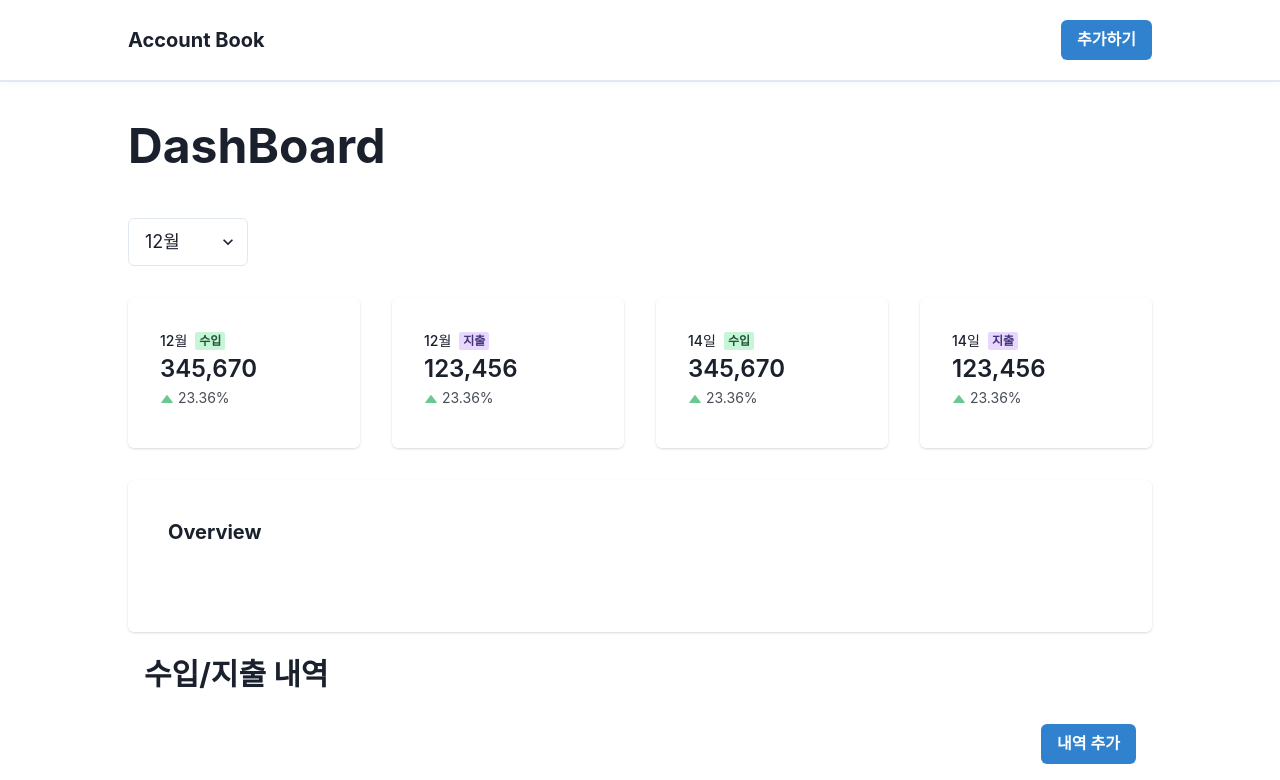
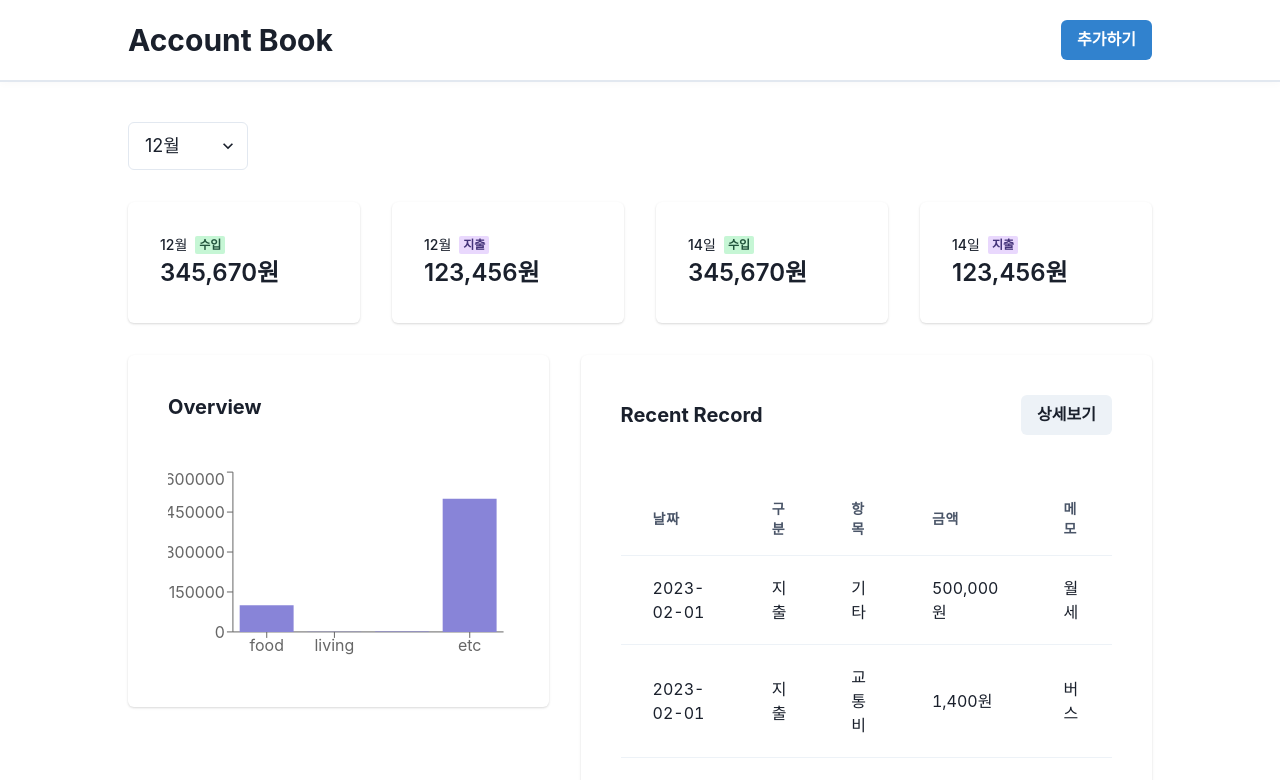
Before and after one commit to woorifisa-service-dev-2nd/frontend-3rd-accountBook, a React (Vite) app: page / in a window 1280 px wide. Shown: the top 780 px of the page. Built offline with nearby package versions, Linux system fonts and the light colour scheme.

Commit message:
feat: contextAPI 적용

```diff
--- a/src/App.jsx
+++ b/src/App.jsx
@@ -1,14 +1,32 @@
-
 import DashBoard from './components/dashboard/DashBoard';
 import LayoutContainer from './components/common/LayoutContainer';
-import DataList from './components/dashboard/DataList';
+import { createContext, useEffect, useState } from 'react';
+
+export const AccountContext = createContext();
 
 function App() {
+  const [data, setData] = useState([]);
+
+  const fetchData = async () => {
+    try {
+      const response = await fetch('../mock.json');
+      const jsonData = await response.json();
+      setData(jsonData.mockData);
+    } catch (error) {
+      console.error('Error:', error);
+    }
+  };
+
+  useEffect(() => {
+    fetchData();
+  }, []);
+
   return (
-    <LayoutContainer>
-      <DashBoard />
-      <DataList />
-    </LayoutContainer>
+    <AccountContext.Provider value={[data, setData]}>
+      <LayoutContainer>
+        <DashBoard />
+      </LayoutContainer>
+    </AccountContext.Provider>
   );
 }
 
--- a/src/components/common/Header.jsx
+++ b/src/components/common/Header.jsx
@@ -6,7 +6,7 @@ const Header = () => {
     <Box bg={'white'} as="nav" position="sticky" top={'0'} zIndex={99} alignItems="center" padding="0px" w="full" borderBottomWidth="2px" shadow="0 0 10px 0 rgba(0,0,0, 0.035)">
       <HStack margin="0 auto" maxW="container.lg" w="full" h={20} display="flex" justify={'space-between'} px={{ base: 4, lg: 0 }}>
         <Flex w={'full'} justifyContent={'space-between'} alignItems={'center'}>
-          <Heading size={'md'}>{'Account Book'}</Heading>
+          <Heading size={'lg'}>{'Account Book'}</Heading>
           <Button colorScheme="blue">추가하기</Button>
         </Flex>
       </HStack>
--- a/src/components/common/LayoutContainer.jsx
+++ b/src/components/common/LayoutContainer.jsx
@@ -6,7 +6,7 @@ const LayoutContainer = ({ children }) => {
     <>
       <Header />
 
-      <Container maxW="container.lg" w="full" p={0}>
+      <Container maxW="container.lg" w="full" p={0} mt={10}>
         <Stack flex={1} alignItems="stretch" w="full">
           <Stack flex={1} w="full" as="main">
             {children}
--- a/src/components/dashboard/Chart.jsx
+++ b/src/components/dashboard/Chart.jsx
@@ -1,38 +1,18 @@
-import { Card, Heading, Stack } from '@chakra-ui/react';
-import React from 'react';
+import React, { useContext } from 'react';
 import { Bar, BarChart, ResponsiveContainer, XAxis, YAxis } from 'recharts';
+import { AccountContext } from '../../App';
 
 const Chart = () => {
-  const [data, setData] = React.useState([]);
-
-  React.useEffect(() => {
-    const URL = 'http://127.0.0.1:5173/mock.json';
-
-    fetch(URL)
-      .then((response) => response.json())
-      .then((response) => setData(response.mockData));
-  }, []);
-
-  console.log(data);
+  const [data] = useContext(AccountContext);
 
   return (
-    <Card padding={10}>
-      <Stack spacing={12}>
-        <Heading as="h4" size="md">
-          Overview
-        </Heading>
-
-        {data.length > 0 && (
-          <ResponsiveContainer>
-            <BarChart width={300} height={200} data={data}>
-              <XAxis dataKey="chargeStatus" />
-              <YAxis dataKey="amount" />
-              <Bar dataKey="amount" fill="#8884d8" />
-            </BarChart>
-          </ResponsiveContainer>
-        )}
-      </Stack>
-    </Card>
+    <ResponsiveContainer width={'100%'} height={200}>
+      <BarChart width={300} height={'100%'} data={data}>
+        <XAxis dataKey="chargeStatus" />
+        <YAxis dataKey="amount" />
+        <Bar dataKey="amount" fill="#8884d8" />
+      </BarChart>
+    </ResponsiveContainer>
   );
 };
 
--- a/src/components/dashboard/DashBoard.jsx
+++ b/src/components/dashboard/DashBoard.jsx
@@ -1,21 +1,49 @@
-import { Heading, Menu, MenuButton, MenuItem, MenuList, Stack } from '@chakra-ui/react';
+import { Button, Card, Grid, GridItem, HStack, Heading, Menu, MenuButton, MenuItem, MenuList, Stack, Text } from '@chakra-ui/react';
 import TotalStatus from './TotalStatus';
 import Chart from './Chart';
 import SelectBox from '../common/SelectBox';
+import DataTable from './DataTable';
+import { useContext } from 'react';
+import { AccountContext } from '../../App';
 
 const DashBoard = () => {
+  const [data] = useContext(AccountContext);
+  const recentData = data.slice(0, 5);
+
   return (
-    <>
-      <Heading as="h1" size="2xl" my={10}>
-        DashBoard
-      </Heading>
+    <Stack spacing={8}>
+      <SelectBox />
+      <TotalStatus />
 
-      <Stack spacing={8}>
-        <SelectBox />
-        <TotalStatus />
-        <Chart />
-      </Stack>
-    </>
+      <Grid templateColumns={'repeat(7,1fr)'} gap={8}>
+        {/* Overview */}
+        <GridItem colSpan={3}>
+          <Card p={10}>
+            <Stack spacing={12}>
+              <Heading as="h4" size="md">
+                Overview
+              </Heading>
+              <Chart />
+            </Stack>
+          </Card>
+        </GridItem>
+
+        {/* Recent Record */}
+        <GridItem colSpan={4}>
+          <Card p={10}>
+            <Stack spacing={12}>
+              <HStack justifyContent={'space-between'}>
+                <Heading as="h4" size="md">
+                  Recent Record
+                </Heading>
+                <Button>상세보기</Button>
+              </HStack>
+              <DataTable fontSize={'sm'} bgColor={'white'} data={recentData} />
+            </Stack>
+          </Card>
+        </GridItem>
+      </Grid>
+    </Stack>
   );
 };
 
--- a/src/components/dashboard/DataTable.jsx
+++ b/src/components/dashboard/DataTable.jsx
@@ -1,18 +1,8 @@
 import React from 'react';
-import {
-    Table,
-    Thead,
-    Tbody,
-    Tr,
-    Th,
-    Td,
-    Checkbox,
-    Button,
-    Text,
-} from '@chakra-ui/react';
+import { Table, Thead, Tbody, Tr, Th, Td, Checkbox, Button, Text } from '@chakra-ui/react';
+import { amountFormat } from '../util/amountFormat';
 
-const DataTable = ({ data, checkedItems, toggleAllCheckboxes, toggleSingleCheckbox, handleEdit, handleDelete }) => {
-
+const DataTable = ({ fontSize, bgColor, data, checkedItems, toggleAllCheckboxes, toggleSingleCheckbox, handleEdit, handleDelete }) => {
   // 구분, 항목 한글로
   const changeToKorean = {
     food: '식비',
@@ -23,15 +13,10 @@ const DataTable = ({ data, checkedItems, toggleAllCheckboxes, toggleSingleCheckb
     income: '수입',
   };
 
-    // 콤마, 원 추가
-    const addCommas = (num) => {
-        return num.toString().replace(/\B(?=(\d{3})+(?!\d))/g, ',') + '원';
-    };
-
   return (
     <Table variant="simple" size="lg">
       <Thead>
-                <Tr backgroundColor="skyblue">
+        <Tr backgroundColor={bgColor ? bgColor : 'skyblue'}>
           {toggleAllCheckboxes && checkedItems && (
             <Th>
               <Checkbox
@@ -42,60 +27,63 @@ const DataTable = ({ data, checkedItems, toggleAllCheckboxes, toggleSingleCheckb
             </Th>
           )}
           <Th>
-                        <Text fontSize="xl">날짜</Text>
+            <Text fontSize={fontSize ? fontSize : 'xl'}>날짜</Text>
           </Th>
           <Th>
-                        <Text fontSize="xl">구분</Text>
+            <Text fontSize={fontSize ? fontSize : 'xl'}>구분</Text>
           </Th>
           <Th>
-                        <Text fontSize="xl">항목</Text>
+            <Text fontSize={fontSize ? fontSize : 'xl'}>항목</Text>
           </Th>
           <Th>
-                        <Text fontSize="xl">금액</Text>
+            <Text fontSize={fontSize ? fontSize : 'xl'}>금액</Text>
           </Th>
           <Th>
-                        <Text fontSize="xl">메모</Text>
+            <Text fontSize={fontSize ? fontSize : 'xl'}>메모</Text>
           </Th>
+          {handleEdit && (
             <Th>
-                        <Text fontSize="xl">수정</Text>
+              <Text fontSize={fontSize ? fontSize : 'xl'}>수정</Text>
             </Th>
+          )}
+          {handleDelete && (
             <Th>
               <Text fontSize="xl">삭제</Text>
             </Th>
+          )}
         </Tr>
       </Thead>
       <Tbody>
-                {data.map((item, index) => (
+        {data
+          .map((item, index) => (
             <Tr key={item.id}>
               {toggleSingleCheckbox && (
                 <Td>
-                                <Checkbox
-                                    isChecked={checkedItems[index]}
-                                    onChange={(e) => toggleSingleCheckbox(index, e.target.checked)}
-                                ></Checkbox>
+                  <Checkbox isChecked={checkedItems[index]} onChange={(e) => toggleSingleCheckbox(index, e.target.checked)}></Checkbox>
                 </Td>
               )}
               <Td>{item.date}</Td>
               <Td>{changeToKorean[item.status]}</Td>
               <Td>{changeToKorean[item.chargeStatus]}</Td>
-                        <Td>{addCommas(item.amount)}</Td>
+              <Td>{`${amountFormat(Number(item.amount))}원`}</Td>
               <Td>{item.notes}</Td>
+              {handleEdit && (
                 <Td>
-                            {handleEdit && (
                   <Button colorScheme="blue" onClick={() => handleEdit(item.id)}>
                     수정
                   </Button>
+                </Td>
               )}
-                        </Td>
+              {handleDelete && (
                 <Td>
-                            {handleDelete && (
                   <Button colorScheme="red" onClick={() => handleDelete(item.id)}>
                     삭제
                   </Button>
+                </Td>
               )}
-                        </Td>
             </Tr>
-                )).reverse()}
+          ))
+          .reverse()}
       </Tbody>
     </Table>
   );
--- a/src/components/dashboard/TotalStatus.jsx
+++ b/src/components/dashboard/TotalStatus.jsx
@@ -1,6 +1,8 @@
 import { Badge, Card, Grid, GridItem, HStack, Stat, StatArrow, StatHelpText, StatLabel, StatNumber } from '@chakra-ui/react';
 import { amountFormat } from '../util/amountFormat';
 import { TYPE } from '../constant';
+import { useContext } from 'react';
+import { AccountContext } from '../../App';
 
 const StatusItem = ({ type, text, amount }) => {
   return (
@@ -11,13 +13,12 @@ const StatusItem = ({ type, text, amount }) => {
             <StatLabel>{text}</StatLabel>
             <Badge colorScheme={type === 'income' ? 'green' : 'purple'}>{TYPE[type]}</Badge>
           </HStack>
-          <StatNumber>{amountFormat(amount)}</StatNumber>
-          <StatHelpText>
-            {/* TODO: 어제 지출과 비교해서 값 추출 후 increase인지 decrease인지 type 값 입력 */}
+          <StatNumber>{`${amountFormat(amount)}원`}</StatNumber>
+          {/* TODO */}
+          {/* <StatHelpText>
             <StatArrow type="increase" />
-            {/* TODO: 어제 지출과 비교해서 값 추출 */}
             23.36%
-          </StatHelpText>
+          </StatHelpText> */}
         </Stat>
       </Card>
     </GridItem>
@@ -27,6 +28,9 @@ const StatusItem = ({ type, text, amount }) => {
 const TotalStatus = () => {
   const today = new Date().getDate();
   const month = new Date().getMonth() + 1;
+  const year = new Date().getFullYear();
+
+  const [data] = useContext(AccountContext);
 
   return (
     <Grid templateColumns="repeat(4, 1fr)" gap={8}>
```
Lines whose indentation alone changed are shown as unchanged.
